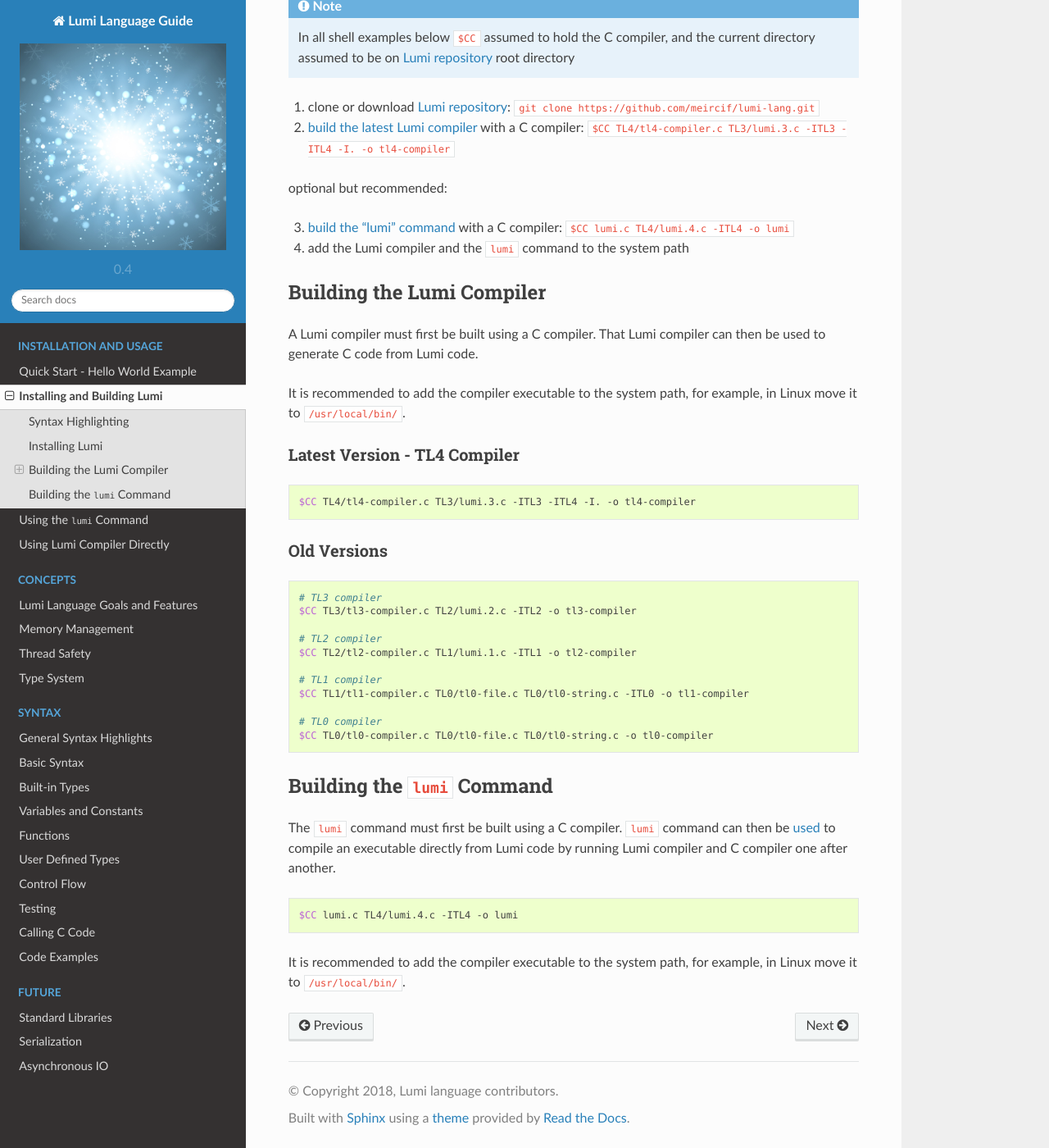
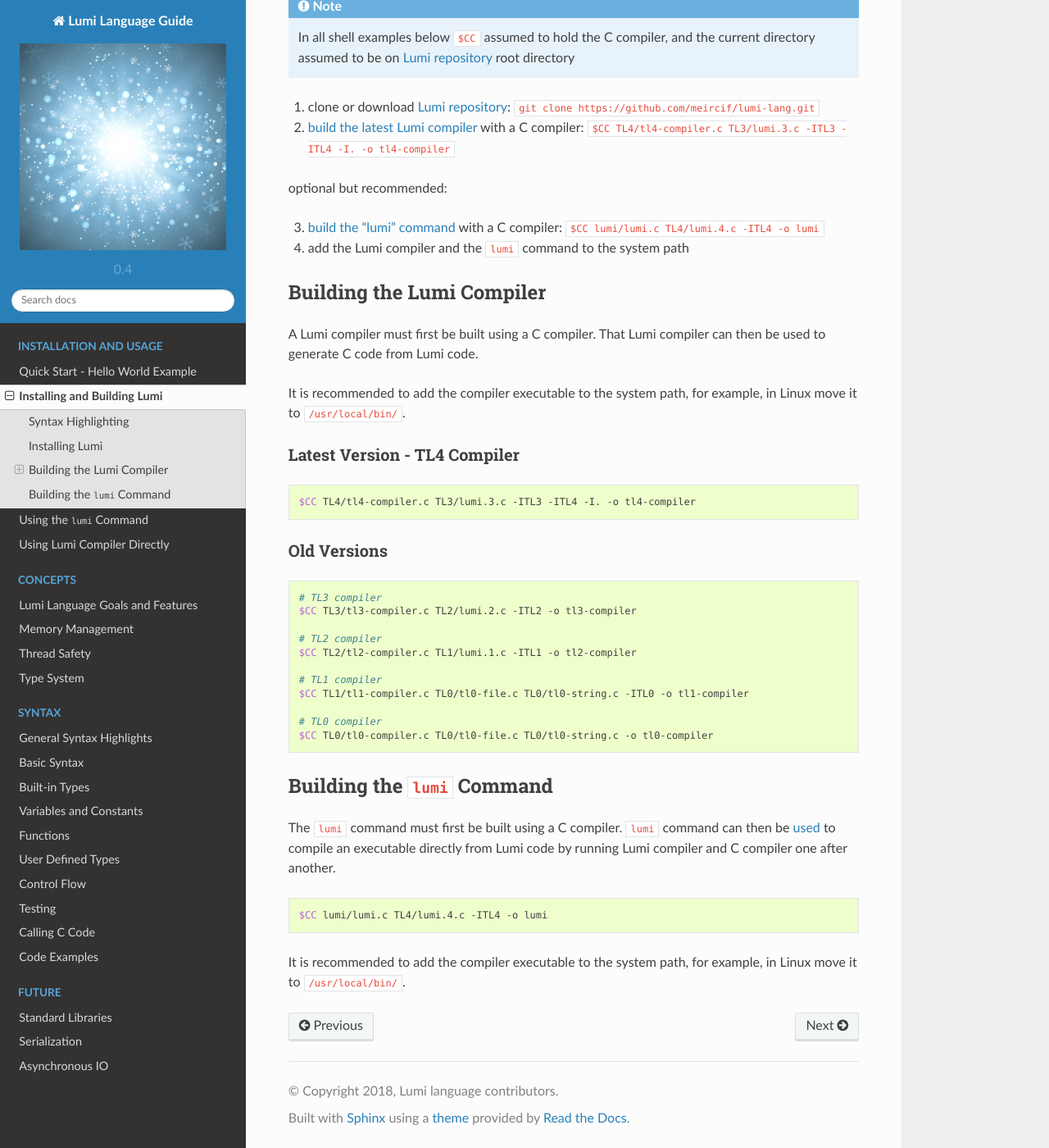
Before and after one commit to meircif/lumi-lang, a Sphinx documentation site: the page built from docs/install.rst, in a window 1280 px wide and 1400 px high, scrolled down 351 px. Shown: the whole window at 82% size. Built offline with Sphinx 7.4.7 and the Read the Docs theme 2.0.0, drawn with Linux system fonts in a browser that asks for light colours.

Commit message:
TL5 - move lumi command files to lumi directory - update scripts and docs

```diff
--- a/docs/install.rst
+++ b/docs/install.rst
@@ -22,7 +22,7 @@ Installing Lumi
 optional but recommended:
 
 3. :ref:`build the "lumi" command <build-lumi-command>` with a C compiler:
-   ``$CC lumi.c TL4/lumi.4.c -ITL4 -o lumi``
+   ``$CC lumi/lumi.c TL4/lumi.4.c -ITL4 -o lumi``
 4. add the Lumi compiler and the ``lumi`` command to the system path
 
 .. _build-compiler:
@@ -67,7 +67,7 @@ from Lumi code by running Lumi compiler and C compiler one after another.
 
 ::
 
-   $CC lumi.c TL4/lumi.4.c -ITL4 -o lumi
+   $CC lumi/lumi.c TL4/lumi.4.c -ITL4 -o lumi
 
 It is recommended to add the compiler executable to the system path, for
 example, in Linux move it to ``/usr/local/bin/``.
--- a/docs/lumi-command.rst
+++ b/docs/lumi-command.rst
@@ -12,8 +12,8 @@ an executable directly from Lumi code by simply running ``lumi hello.4.lm``.
 The ``lumi`` command:
 
 * must first be :ref:`built <build-lumi-command>` with a C compiler:
-  ``$CC lumi.c TL4/lumi.4.c -ITL4 -o lumi``, it's recommended to also add it to
-  the system path
+  ``$CC lumi/lumi.c TL4/lumi.4.c -ITL4 -o lumi``, it's recommended to also add
+  it to the system path
 
 * assumes the used Lumi compilers are already :ref:`built <build-compiler>` and
   are in the system path
```
Also changed, not shown: 2 other files.
